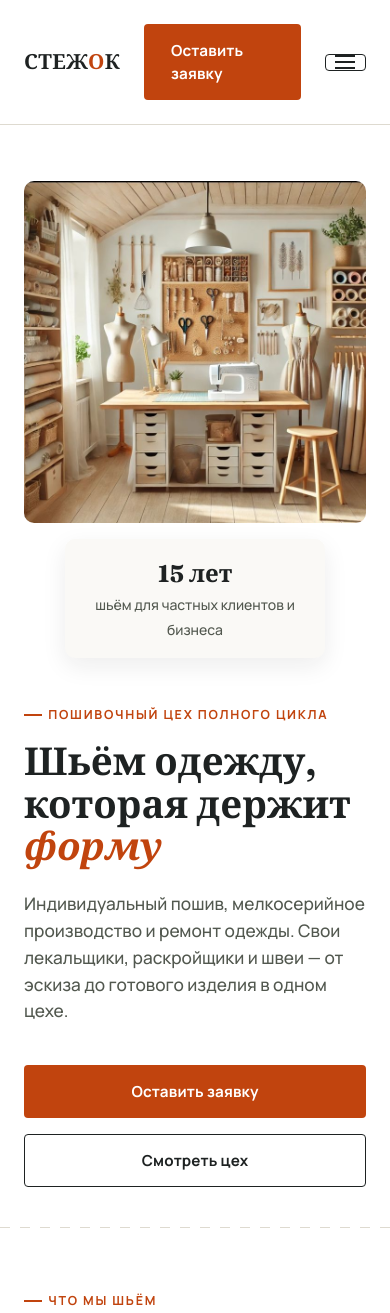
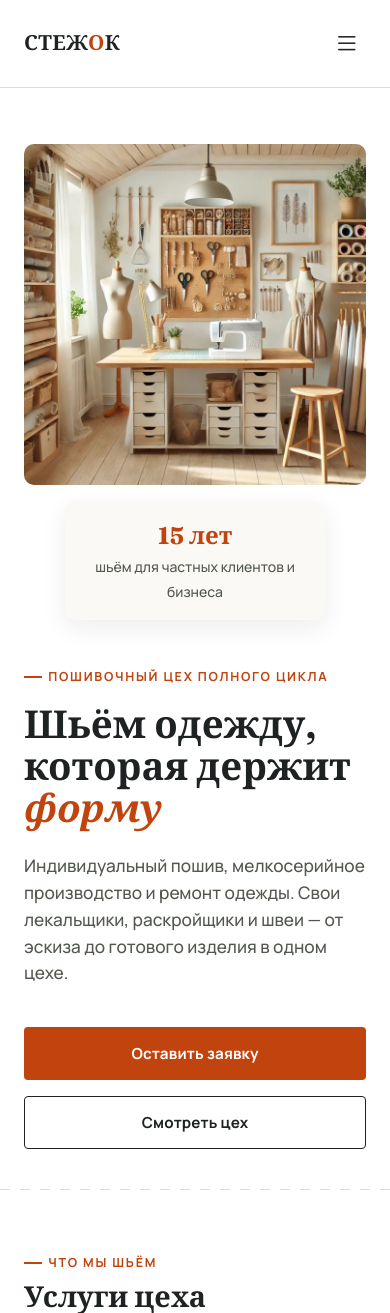
Before and after one commit to dundakowa-design/sewing-atelier, a FastAPI app: page / in a window 390 px wide. Shown: the top 1313 px of the page. Run offline with FastAPI, Linux system fonts and the light colour scheme.

Commit message:
large_mobile_version

```diff
--- a/static/css/responsive.css
+++ b/static/css/responsive.css
@@ -35,7 +35,8 @@
     --space-5: 2.5rem;
   }
 
-  .header-phone {
+  .header-phone,
+  .header-cta {
     display: none;
   }
 
@@ -67,10 +68,15 @@
   }
 
   .nav.nav--open {
-    max-height: 320px;
+    max-height: 400px;
     opacity: 1;
     transform: translateY(0);
     pointer-events: auto;
+  }
+
+  .nav-cta {
+    display: inline-flex;
+    width: 100%;
   }
 
   .hero-actions {
--- a/static/css/style.css
+++ b/static/css/style.css
@@ -161,28 +161,15 @@ h1, h2, h3 {
 .nav-toggle {
   display: none;
   background: none;
-  border: 1.5px solid var(--color-ink);
-  border-radius: var(--radius-s);
-  padding: 0.4em 0.6em;
+  border: none;
+  padding: 0.25em;
+  font-size: 1.6rem;
+  line-height: 1;
+  color: var(--color-ink);
 }
 
-.nav-toggle span,
-.nav-toggle span::before,
-.nav-toggle span::after {
-  content: "";
-  display: block;
-  width: 20px;
-  height: 2px;
-  background: var(--color-ink);
-  position: relative;
-}
-
-.nav-toggle span::before {
-  top: -6px;
-}
-
-.nav-toggle span::after {
-  top: 4px;
+.nav-cta {
+  display: none;
 }
 
 /* === Hero === */
@@ -224,10 +211,17 @@ h1, h2, h3 {
   position: relative;
 }
 
+.hero-photo {
+  overflow: hidden;
+  border-radius: var(--radius-m);
+}
+
 .hero-media img {
+  display: block;
   width: 100%;
   height: auto;
-  border-radius: var(--radius-m);
+  transform: scale(1.04);
+  transform-origin: center bottom;
 }
 
 .hero-tag {
@@ -246,6 +240,7 @@ h1, h2, h3 {
   display: block;
   font-family: var(--font-display);
   font-size: 1.5rem;
+  color: var(--color-thread);
 }
 
 .hero-tag span {
--- a/static/js/main.js
+++ b/static/js/main.js
@@ -8,7 +8,7 @@ if (navToggle && nav) {
     navToggle.setAttribute("aria-expanded", String(isOpen));
   });
 
-  nav.querySelectorAll(".nav-link").forEach((link) => {
+  nav.querySelectorAll(".nav-link, .nav-cta").forEach((link) => {
     link.addEventListener("click", () => {
       nav.classList.remove("nav--open");
       navToggle.setAttribute("aria-expanded", "false");
--- a/templates/index.html
+++ b/templates/index.html
@@ -26,12 +26,13 @@
         <a class="nav-link" href="#workshop">Цех</a>
         <a class="nav-link" href="#process">Процесс</a>
         <a class="nav-link" href="#contact">Контакты</a>
+        <a href="#contact" class="btn btn-primary nav-cta">Оставить заявку</a>
       </nav>
 
       <div class="header-actions">
         <span class="header-phone">+7 (900) 123-45-67</span>
-        <a href="#contact" class="btn btn-primary">Оставить заявку</a>
-        <button class="nav-toggle" aria-label="Открыть меню" aria-expanded="false"><span></span></button>
+        <a href="#contact" class="btn btn-primary header-cta">Оставить заявку</a>
+        <button class="nav-toggle" aria-label="Открыть меню" aria-expanded="false"><i class="bi bi-list" aria-hidden="true"></i></button>
       </div>
     </div>
   </header>
@@ -56,7 +57,9 @@
         </div>
 
         <div class="hero-media">
-          <img src="/static/images/hero-sewing.jpg" alt="Иллюстрация промышленной швейной машины в цеху" width="736" height="735">
+          <div class="hero-photo">
+            <img src="/static/images/hero-sewing.jpg" alt="Иллюстрация промышленной швейной машины в цеху" width="736" height="735">
+          </div>
           <div class="hero-tag">
             <strong>15&nbsp;лет</strong>
             <span>шьём для частных клиентов и бизнеса</span>
```
